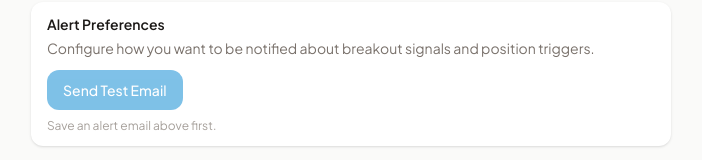
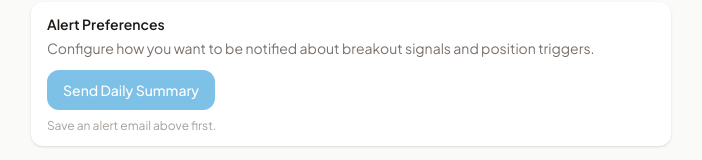
Before and after one commit to kbrovibes/stonkbro, a Next.js app: page /settings in a window 1280 px wide. Shown: the part 430-590 px from the top of the page, without its empty margins (289-991 px from the left). Built offline with nearby package versions, Linux system fonts and the light colour scheme; no server answers.

Commit message:
fix: rename Send Test Email → Send Daily Summary
Co-Authored-By: Claude Opus 4.6 (1M context) <noreply@anthropic.com>

```diff
--- a/src/app/(app)/settings/page.tsx
+++ b/src/app/(app)/settings/page.tsx
@@ -210,7 +210,7 @@ export default function SettingsPage() {
                 ? "Sending..."
                 : testStatus === "sent"
                 ? "Sent! Check your inbox"
-                : "Send Test Email"}
+                : "Send Daily Summary"}
             </button>
             {!alertEmail && (
               <p className="text-xs text-stone-400">Save an alert email above first.</p>
```
